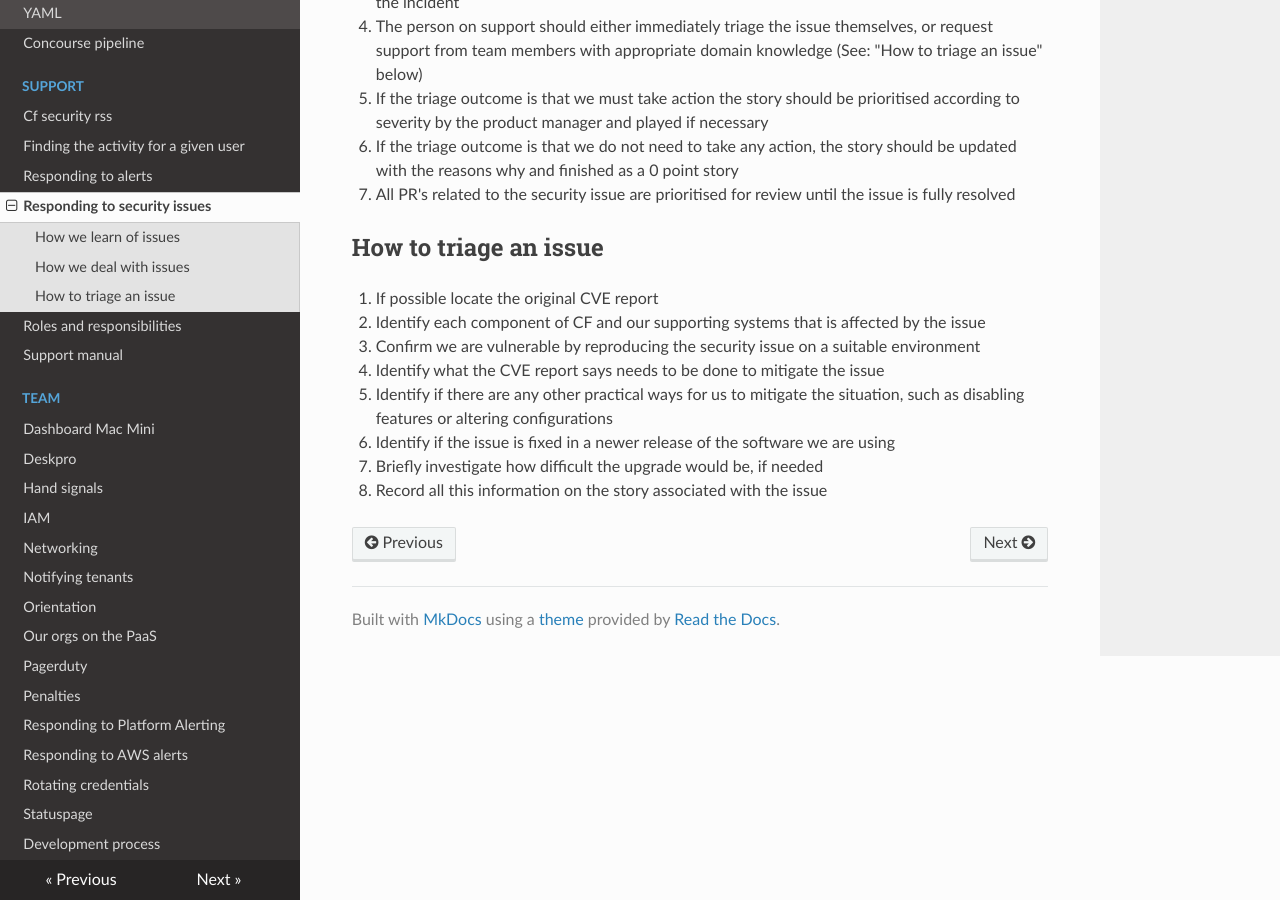
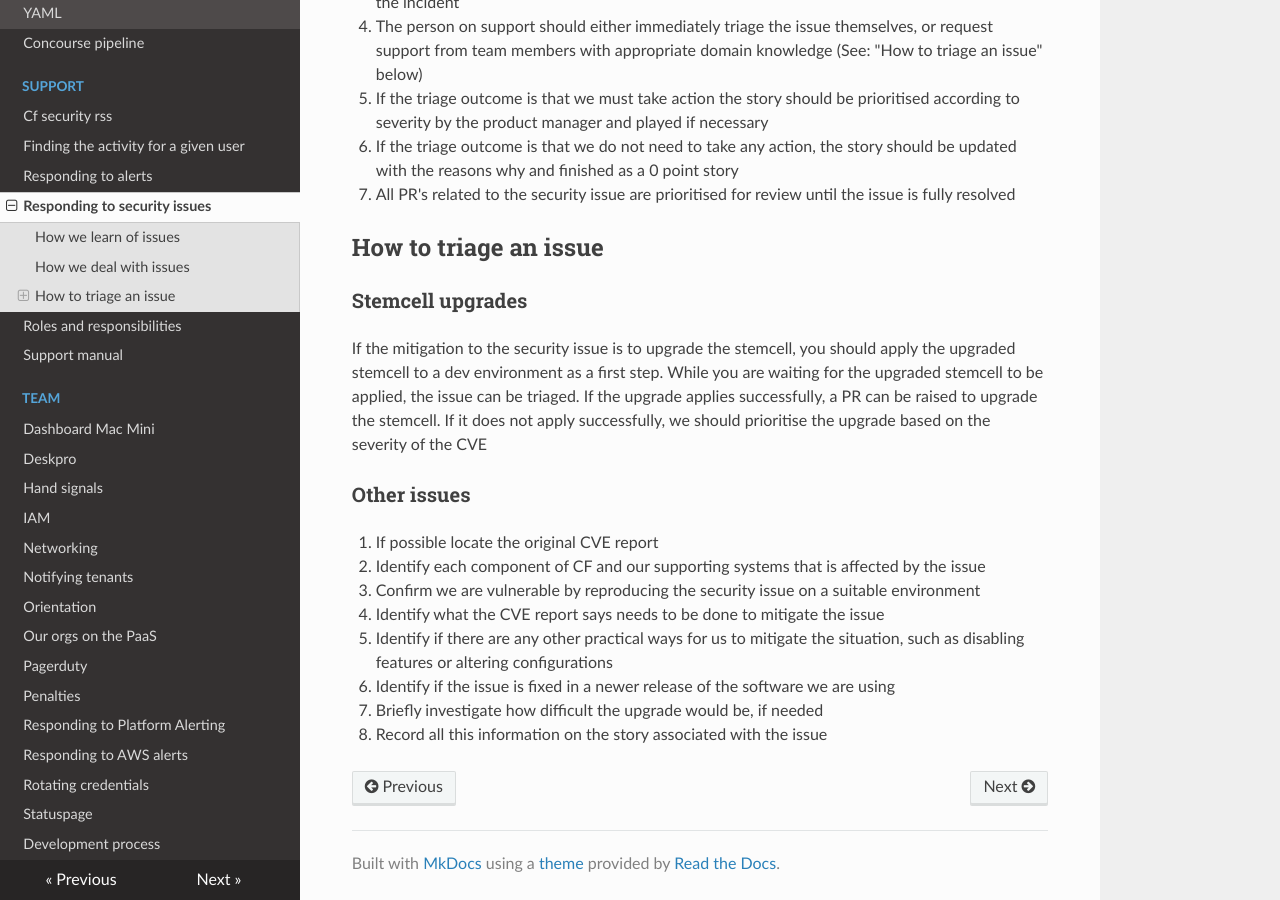
Before and after one commit to alphagov/paas-team-manual, an MkDocs documentation site: the page built from docs/support/responding_to_security_issues.md, in a window 1280 px wide and 900 px high, scrolled down 545 px. Built offline with MkDocs 1.6.1, drawn with Linux system fonts in a browser that asks for light colours; nearby versions of some CDN libraries.

Commit message:
Update guidance on stemcell upgrades
Stemcell upgrades are quite safe and it is good practice to apply the
stemcell upgrade while triaging the CVE. If the update applies cleanly
there is no reason we shouldnt upgrade the stemcell

```diff
--- a/docs/support/responding_to_security_issues.md
+++ b/docs/support/responding_to_security_issues.md
@@ -20,6 +20,17 @@ Periodically we will learn of a security issue affecting CloudFoundry or our sup
 
 ## How to triage an issue
 
+### Stemcell upgrades
+
+If the mitigation to the security issue is to upgrade the stemcell, you should
+apply the upgraded stemcell to a dev environment as a first step. While you are
+waiting for the upgraded stemcell to be applied, the issue can be triaged. If
+the upgrade applies successfully, a PR can be raised to upgrade the stemcell. If
+it does not apply successfully, we should prioritise the upgrade based on the
+severity of the CVE
+
+### Other issues
+
 1. If possible locate the original CVE report
 1. Identify each component of CF and our supporting systems that is affected by the issue
 1. Confirm we are vulnerable by reproducing the security issue on a suitable environment
```
